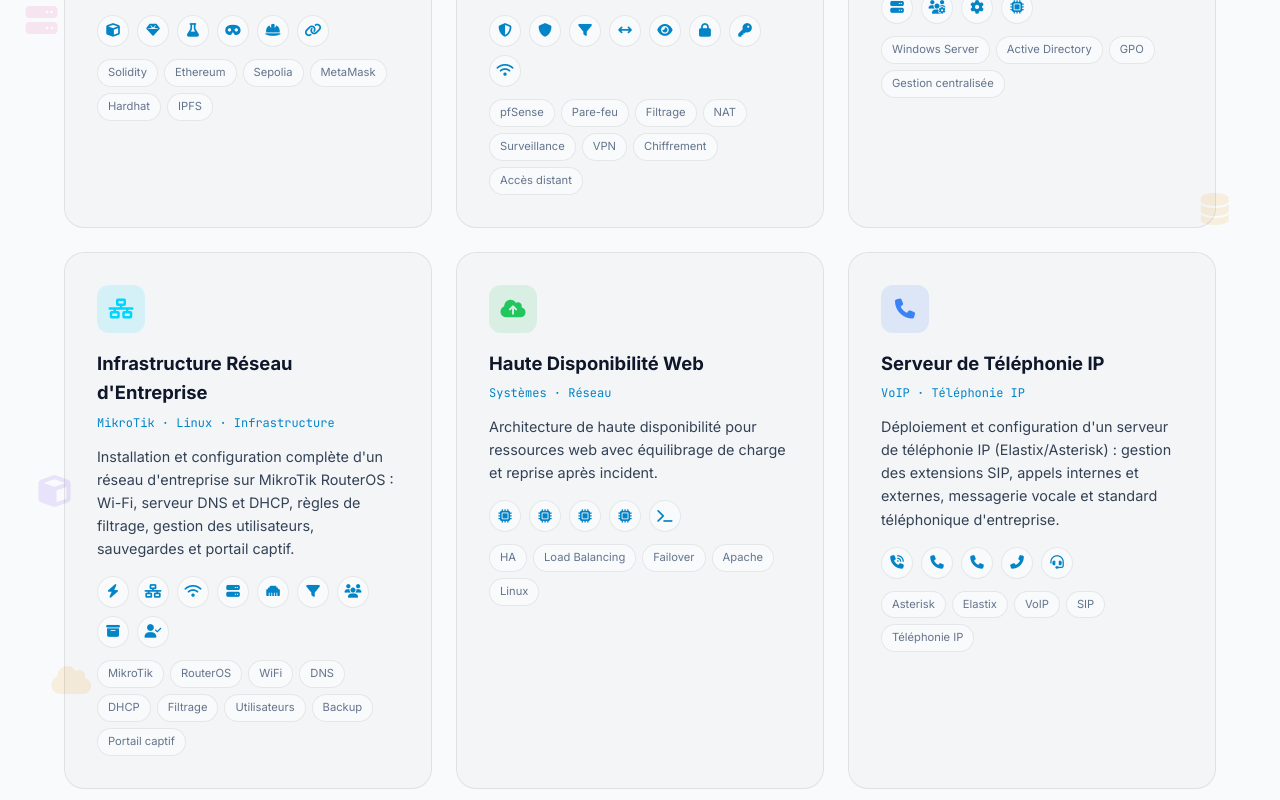
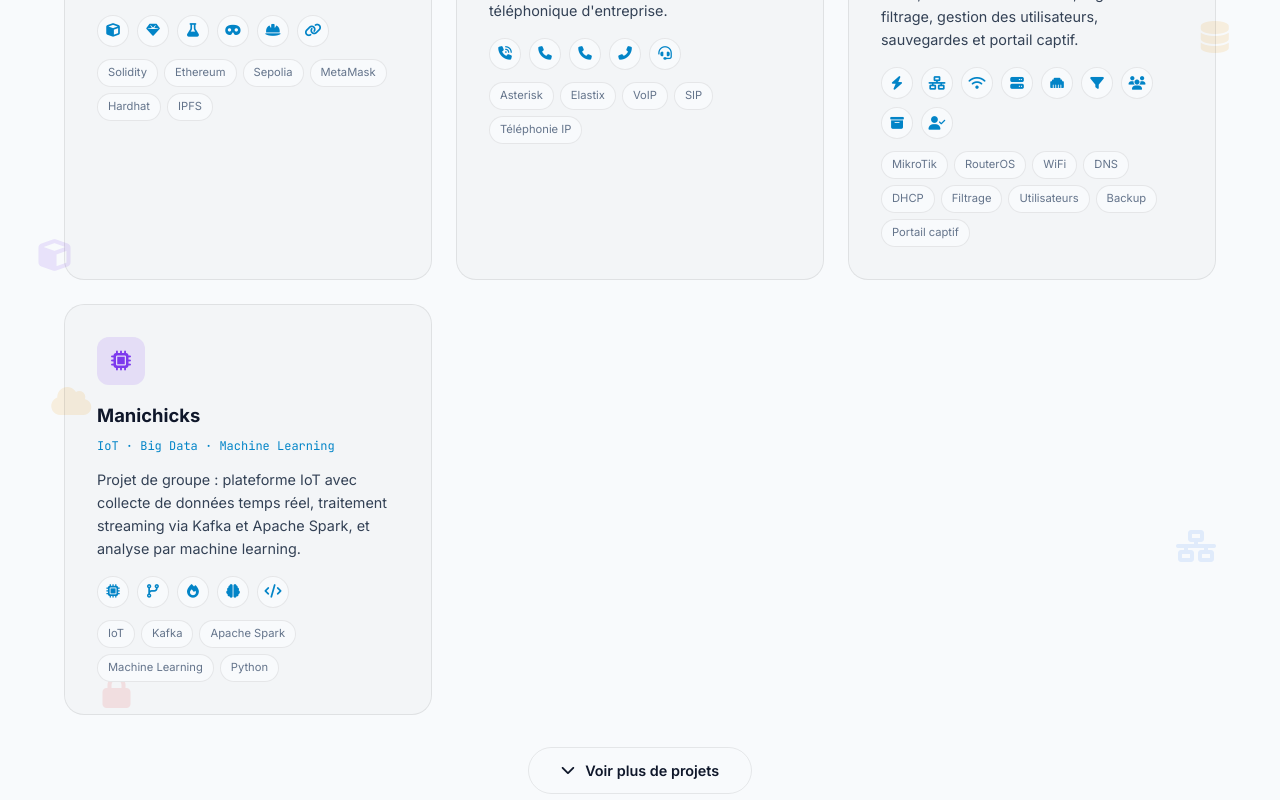
Before and after one commit to daryldjeugang-dot/Portfolio_Divane, a React (Vite) app: page / in a window 1280 px wide. Shown: the part 3640-4440 px from the top of the page. Built offline with nearby package versions, Linux system fonts and the light colour scheme.

Commit message:
Show featured projects with collapsible list

```diff
--- a/src/components/Projects.css
+++ b/src/components/Projects.css
@@ -108,6 +108,60 @@
   pointer-events: none;
 }
 
+.projects-more-list {
+  margin-top: 24px;
+  display: flex;
+  flex-direction: column;
+  gap: 16px;
+  text-align: left;
+}
+
+.compact-project {
+  display: flex;
+  gap: 16px;
+  align-items: flex-start;
+  background: var(--bg-card);
+  border: 1px solid var(--border);
+  border-radius: var(--radius-lg);
+  padding: 20px 24px;
+  transition: var(--transition);
+}
+
+.compact-project:hover {
+  background: var(--bg-card-hover);
+  border-color: var(--accent);
+}
+
+.compact-project .compact-icon {
+  width: 44px;
+  height: 44px;
+  border-radius: var(--radius);
+  display: flex;
+  align-items: center;
+  justify-content: center;
+  font-size: 1.1rem;
+  flex-shrink: 0;
+}
+
+.compact-project .compact-head h4 { font-size: 1.05rem; margin-bottom: 2px; }
+
+.compact-project .compact-head .tech {
+  font-family: var(--font-mono);
+  font-size: 0.7rem;
+  color: var(--accent);
+  margin-bottom: 8px;
+}
+
+.compact-project p {
+  color: var(--text-secondary);
+  font-size: 0.85rem;
+  margin-bottom: 10px;
+}
+
+@media (max-width: 768px) {
+  .compact-project { flex-direction: column; }
+}
+
 @keyframes floatProjectIcon {
   0%, 100% { transform: translateY(0) translateX(0); }
   25% { transform: translateY(-12px) translateX(6px); }
--- a/src/components/Projects.jsx
+++ b/src/components/Projects.jsx
@@ -1,3 +1,4 @@
+import { useState } from 'react'
 import { useInView } from '../hooks/useInView'
 import { useTranslation } from '../context/LanguageContext'
 import './Projects.css'
@@ -15,8 +16,11 @@ const techIcons = [
 
 export default function Projects() {
   const [ref, visible] = useInView()
+  const [showAll, setShowAll] = useState(false)
   const { t } = useTranslation()
   const projects = t('projects.list', { returnObjects: true })
+  const featured = projects.slice(0, 4)
+  const more = projects.slice(4)
 
   return (
     <section id="projects" style={{ position: 'relative', overflow: 'hidden' }}>
@@ -35,10 +39,25 @@ export default function Projects() {
           <p>{t('projects.subtitle')}</p>
         </div>
         <div className="projects-grid">
-          {projects.map((p, i) => (
+          {featured.map((p, i) => (
             <ProjectCard key={i} project={p} />
           ))}
         </div>
+        {more.length > 0 && (
+          <div className="projects-more" style={{ marginTop: '32px', textAlign: 'center' }}>
+            <button className="btn btn-outline" onClick={() => setShowAll(!showAll)}>
+              <i className={`fas ${showAll ? 'fa-chevron-up' : 'fa-chevron-down'}`} />{' '}
+              {showAll ? t('projects.less') : t('projects.more')}
+            </button>
+            {showAll && (
+              <div className="projects-more-list">
+                {more.map((p, i) => (
+                  <CompactProject key={i} project={p} />
+                ))}
+              </div>
+            )}
+          </div>
+        )}
       </div>
     </section>
   )
@@ -94,3 +113,25 @@ function ProjectCard({ project }) {
     </div>
   )
 }
+
+function CompactProject({ project }) {
+  const [ref, visible] = useInView()
+
+  return (
+    <div className={`compact-project ${visible ? 'visible' : ''}`} ref={ref}>
+      <div className="compact-icon" style={{ background: `${project.color}20`, color: project.color }}>
+        <i className={`fas ${project.icon}`} />
+      </div>
+      <div className="compact-body">
+        <div className="compact-head">
+          <h4>{project.title}</h4>
+          <div className="tech">{project.tech}</div>
+        </div>
+        <p>{project.desc}</p>
+        <div className="tags">
+          {project.tags.map((t, i) => <span key={i}>{t}</span>)}
+        </div>
+      </div>
+    </div>
+  )
+}
--- a/src/locales/en.json
+++ b/src/locales/en.json
@@ -74,6 +74,8 @@
     "label": "Projects",
     "heading": "My work",
     "subtitle": "Concrete projects combining cybersecurity, networks and development",
+    "more": "See more projects",
+    "less": "See less",
     "list": [
       {
         "icon": "fa-link",
@@ -82,6 +84,30 @@
         "tech": "Blockchain · Ethereum · Solidity",
         "desc": "Blockchain-based diploma certification and verification platform, guaranteeing the authenticity and traceability of certificates.",
         "tags": ["Solidity", "Ethereum", "Sepolia", "MetaMask", "Hardhat", "IPFS"]
+      },
+      {
+        "icon": "fa-phone",
+        "color": "#3b82f6",
+        "title": "IP Telephony Server",
+        "tech": "VoIP · IP Telephony",
+        "desc": "Deployment and configuration of an IP telephony server (Elastix/Asterisk): SIP extension management, internal and external calls, voicemail, and a corporate phone switchboard.",
+        "tags": ["Asterisk", "Elastix", "VoIP", "SIP", "IP Telephony"]
+      },
+      {
+        "icon": "fa-network-wired",
+        "color": "#00d4ff",
+        "title": "Enterprise Network Infrastructure",
+        "tech": "MikroTik · Linux · Infrastructure",
+        "desc": "Complete installation and configuration of an enterprise network on MikroTik RouterOS: Wi-Fi, DNS and DHCP servers, filtering rules, user management, backups and captive portal.",
+        "tags": ["MikroTik", "RouterOS", "WiFi", "DNS", "DHCP", "Filtering", "Users", "Backup", "Captive Portal"]
+      },
+      {
+        "icon": "fa-microchip",
+        "color": "#7c3aed",
+        "title": "Manichicks",
+        "tech": "IoT · Big Data · Machine Learning",
+        "desc": "Group project: IoT platform with real-time data collection, stream processing with Kafka and Apache Spark, and machine learning analysis.",
+        "tags": ["IoT", "Kafka", "Apache Spark", "Machine Learning", "Python"]
       },
       {
         "icon": "fa-shield",
@@ -100,36 +126,12 @@
         "tags": ["Windows Server", "Active Directory", "GPO", "Centralized Management"]
       },
       {
-        "icon": "fa-network-wired",
-        "color": "#00d4ff",
-        "title": "Enterprise Network Infrastructure",
-        "tech": "MikroTik · Linux · Infrastructure",
-        "desc": "Complete installation and configuration of an enterprise network on MikroTik RouterOS: Wi-Fi, DNS and DHCP servers, filtering rules, user management, backups and captive portal.",
-        "tags": ["MikroTik", "RouterOS", "WiFi", "DNS", "DHCP", "Filtering", "Users", "Backup", "Captive Portal"]
-      },
-      {
         "icon": "fa-cloud-upload-alt",
         "color": "#22c55e",
         "title": "Web High Availability",
         "tech": "Systems · Network",
         "desc": "High-availability architecture for web resources with load balancing and disaster recovery.",
         "tags": ["HA", "Load Balancing", "Failover", "Apache", "Linux"]
-      },
-      {
-        "icon": "fa-phone",
-        "color": "#3b82f6",
-        "title": "IP Telephony Server",
-        "tech": "VoIP · IP Telephony",
-        "desc": "Deployment and configuration of an IP telephony server (Elastix/Asterisk): SIP extension management, internal and external calls, voicemail, and a corporate phone switchboard.",
-        "tags": ["Asterisk", "Elastix", "VoIP", "SIP", "IP Telephony"]
-      },
-      {
-        "icon": "fa-microchip",
-        "color": "#7c3aed",
-        "title": "Manichicks",
-        "tech": "IoT · Big Data · Machine Learning",
-        "desc": "Group project: IoT platform with real-time data collection, stream processing with Kafka and Apache Spark, and machine learning analysis.",
-        "tags": ["IoT", "Kafka", "Apache Spark", "Machine Learning", "Python"]
       },
       {
         "icon": "fa-code",
--- a/src/locales/fr.json
+++ b/src/locales/fr.json
@@ -74,6 +74,8 @@
     "label": "Projets",
     "heading": "Réalisations",
     "subtitle": "Des projets concrets alliant cybersécurité, réseaux et développement",
+    "more": "Voir plus de projets",
+    "less": "Voir moins",
     "list": [
       {
         "icon": "fa-link",
@@ -82,6 +84,30 @@
         "tech": "Blockchain · Ethereum · Solidity",
         "desc": "Plateforme de certification et de vérification de diplômes basée sur la blockchain, garantissant l'authenticité et la traçabilité des certificats.",
         "tags": ["Solidity", "Ethereum", "Sepolia", "MetaMask", "Hardhat", "IPFS"]
+      },
+      {
+        "icon": "fa-phone",
+        "color": "#3b82f6",
+        "title": "Serveur de Téléphonie IP",
+        "tech": "VoIP · Téléphonie IP",
+        "desc": "Déploiement et configuration d'un serveur de téléphonie IP (Elastix/Asterisk) : gestion des extensions SIP, appels internes et externes, messagerie vocale et standard téléphonique d'entreprise.",
+        "tags": ["Asterisk", "Elastix", "VoIP", "SIP", "Téléphonie IP"]
+      },
+      {
+        "icon": "fa-network-wired",
+        "color": "#00d4ff",
+        "title": "Infrastructure Réseau d'Entreprise",
+        "tech": "MikroTik · Linux · Infrastructure",
+        "desc": "Installation et configuration complète d'un réseau d'entreprise sur MikroTik RouterOS : Wi-Fi, serveur DNS et DHCP, règles de filtrage, gestion des utilisateurs, sauvegardes et portail captif.",
+        "tags": ["MikroTik", "RouterOS", "WiFi", "DNS", "DHCP", "Filtrage", "Utilisateurs", "Backup", "Portail captif"]
+      },
+      {
+        "icon": "fa-microchip",
+        "color": "#7c3aed",
+        "title": "Manichicks",
+        "tech": "IoT · Big Data · Machine Learning",
+        "desc": "Projet de groupe : plateforme IoT avec collecte de données temps réel, traitement streaming via Kafka et Apache Spark, et analyse par machine learning.",
+        "tags": ["IoT", "Kafka", "Apache Spark", "Machine Learning", "Python"]
       },
       {
         "icon": "fa-shield",
@@ -100,36 +126,12 @@
         "tags": ["Windows Server", "Active Directory", "GPO", "Gestion centralisée"]
       },
       {
-        "icon": "fa-network-wired",
-        "color": "#00d4ff",
-        "title": "Infrastructure Réseau d'Entreprise",
-        "tech": "MikroTik · Linux · Infrastructure",
-        "desc": "Installation et configuration complète d'un réseau d'entreprise sur MikroTik RouterOS : Wi-Fi, serveur DNS et DHCP, règles de filtrage, gestion des utilisateurs, sauvegardes et portail captif.",
-        "tags": ["MikroTik", "RouterOS", "WiFi", "DNS", "DHCP", "Filtrage", "Utilisateurs", "Backup", "Portail captif"]
-      },
-      {
         "icon": "fa-cloud-upload-alt",
         "color": "#22c55e",
         "title": "Haute Disponibilité Web",
         "tech": "Systèmes · Réseau",
         "desc": "Architecture de haute disponibilité pour ressources web avec équilibrage de charge et reprise après incident.",
         "tags": ["HA", "Load Balancing", "Failover", "Apache", "Linux"]
-      },
-      {
-        "icon": "fa-phone",
-        "color": "#3b82f6",
-        "title": "Serveur de Téléphonie IP",
-        "tech": "VoIP · Téléphonie IP",
-        "desc": "Déploiement et configuration d'un serveur de téléphonie IP (Elastix/Asterisk) : gestion des extensions SIP, appels internes et externes, messagerie vocale et standard téléphonique d'entreprise.",
-        "tags": ["Asterisk", "Elastix", "VoIP", "SIP", "Téléphonie IP"]
-      },
-      {
-        "icon": "fa-microchip",
-        "color": "#7c3aed",
-        "title": "Manichicks",
-        "tech": "IoT · Big Data · Machine Learning",
-        "desc": "Projet de groupe : plateforme IoT avec collecte de données temps réel, traitement streaming via Kafka et Apache Spark, et analyse par machine learning.",
-        "tags": ["IoT", "Kafka", "Apache Spark", "Machine Learning", "Python"]
       },
       {
         "icon": "fa-code",
```
